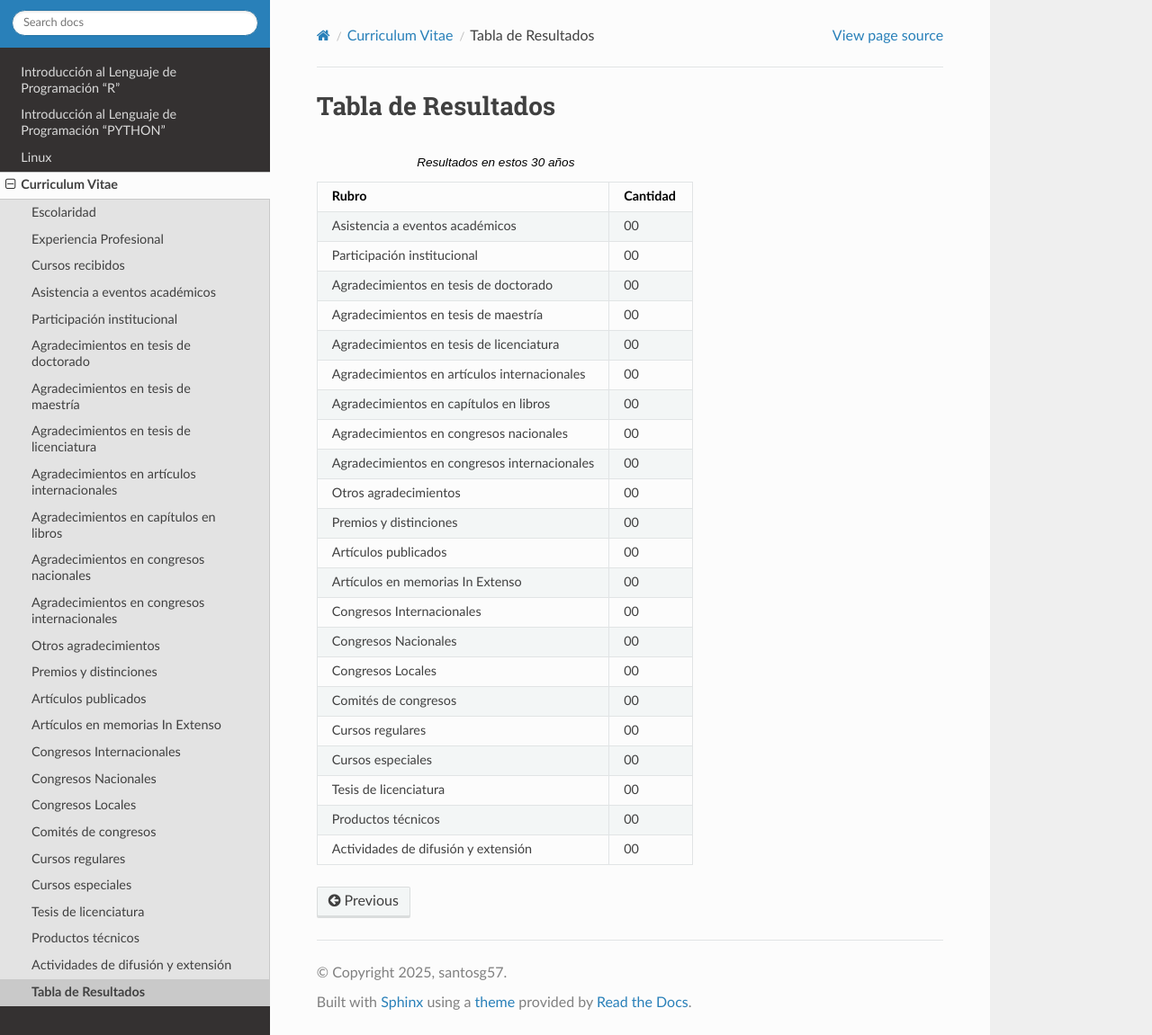
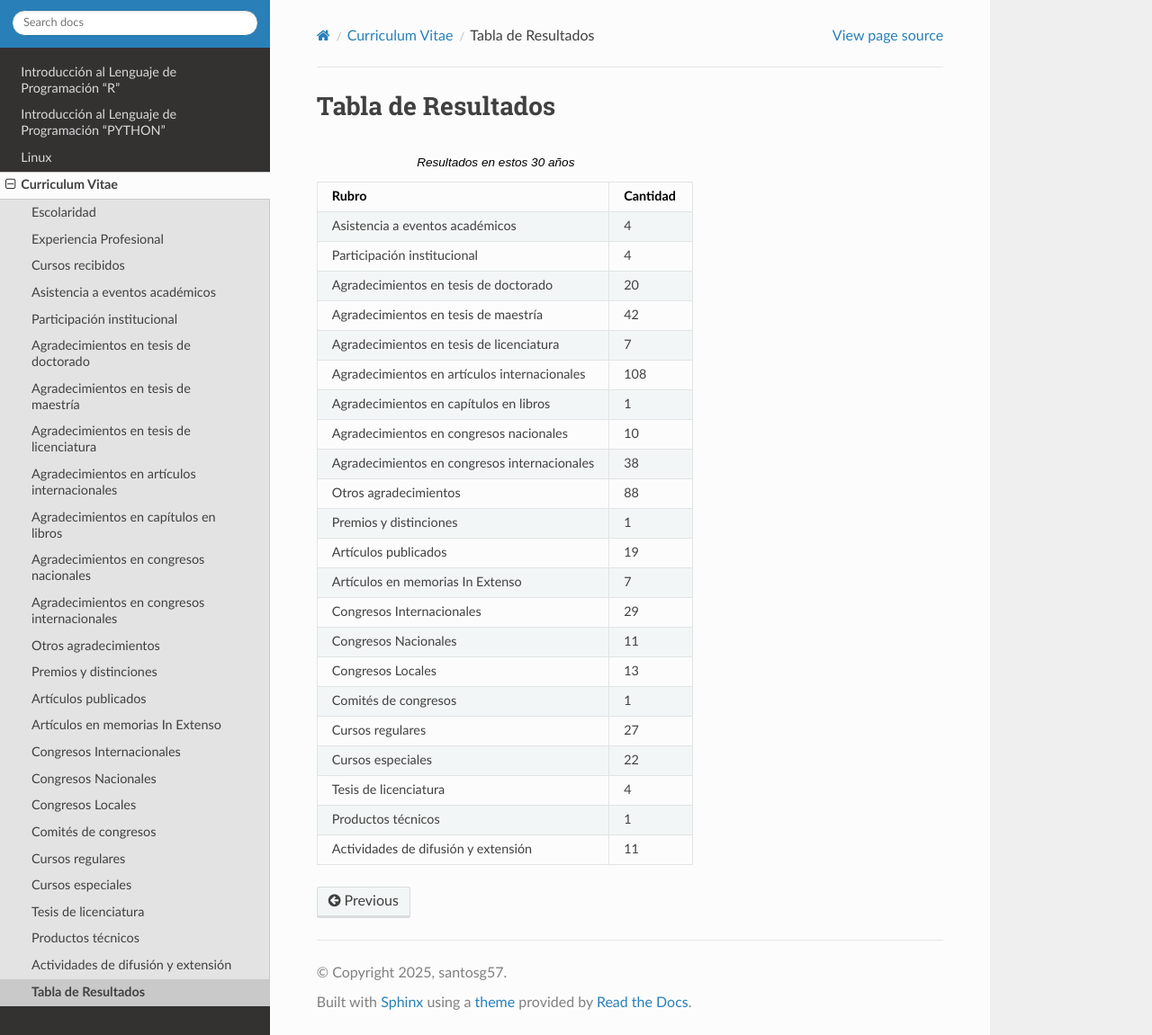
Before and after one commit to matecom57/santosg57-temarios, a Sphinx documentation site: the page built from docs/source/CV_2026/tabla_resultados.rst, in a window 1280 px wide and 1151 px high. Shown: the whole window at 90% size. Built offline with Sphinx 7.4.7 and the Read the Docs theme 3.1.0, drawn with Linux system fonts in a browser that asks for light colours.

Commit message:
Test comité

```diff
--- a/docs/source/CV_2026/tabla_resultados.rst
+++ b/docs/source/CV_2026/tabla_resultados.rst
@@ -8,46 +8,46 @@ Tabla de Resultados
    * - Rubro
      - Cantidad
    * - Asistencia a eventos académicos
-     - 00
+     - 4
    * - Participación institucional
-     - 00
+     - 4
    * - Agradecimientos en tesis de doctorado
-     - 00
+     - 20
    * - Agradecimientos en tesis de maestría
-     - 00
+     - 42
    * - Agradecimientos en tesis de licenciatura
-     - 00
+     - 7
    * - Agradecimientos en artículos internacionales
-     - 00
+     - 108
    * - Agradecimientos en capítulos en libros
-     - 00
+     - 1
    * - Agradecimientos en congresos nacionales
-     - 00
+     - 10
    * - Agradecimientos en congresos internacionales
-     - 00
+     - 38
    * - Otros agradecimientos
-     - 00
+     - 88
    * - Premios y distinciones
-     - 00
+     - 1
    * - Artículos publicados
-     - 00
+     - 19
    * - Artículos en memorias In Extenso
-     - 00
+     - 7
    * - Congresos Internacionales
-     - 00
+     - 29
    * - Congresos Nacionales
-     - 00
+     - 11
    * - Congresos Locales
-     - 00
+     - 13
    * - Comités de congresos
-     - 00
+     - 1
    * - Cursos regulares
-     - 00
+     - 27
    * - Cursos especiales
-     - 00
+     - 22
    * - Tesis de licenciatura
-     - 00
+     - 4
    * - Productos técnicos
-     - 00
+     - 1
    * - Actividades de difusión y extensión
-     - 00
+     - 11
```
Also changed, not shown: 1 other file.
